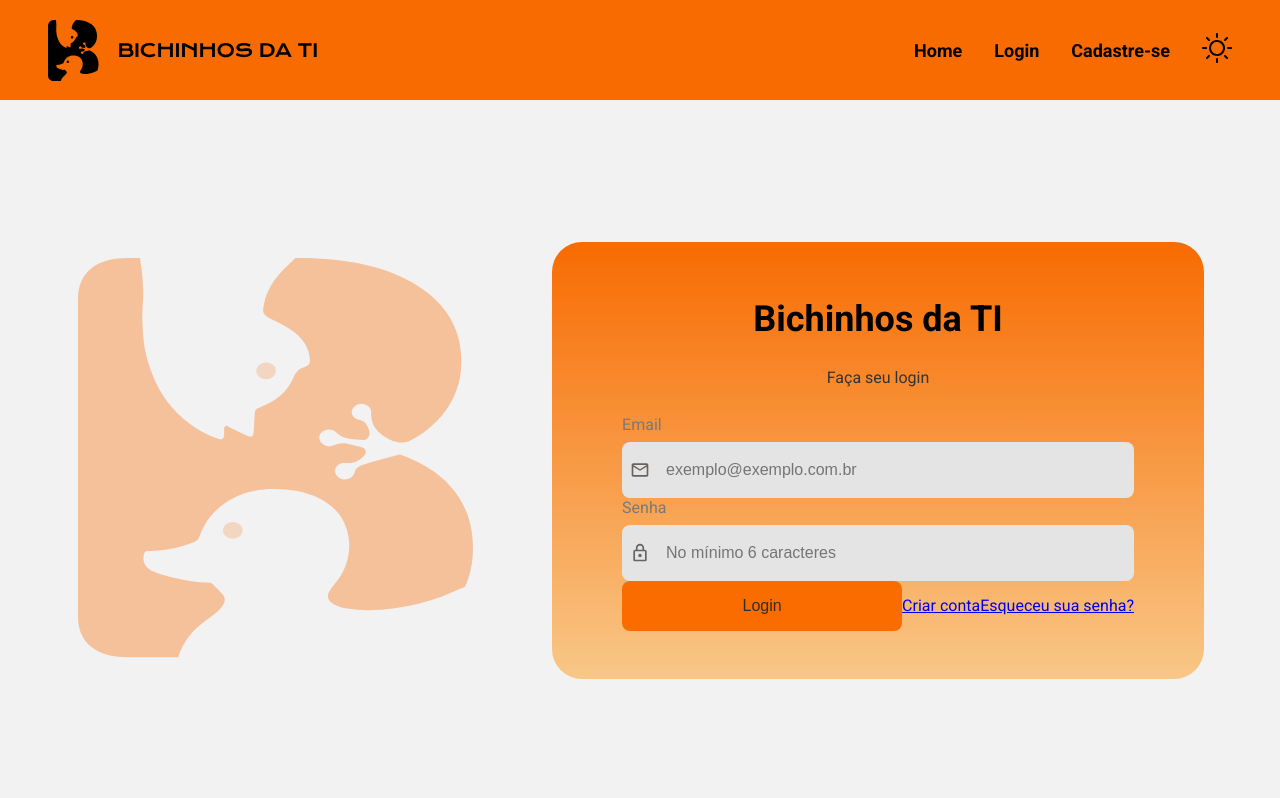
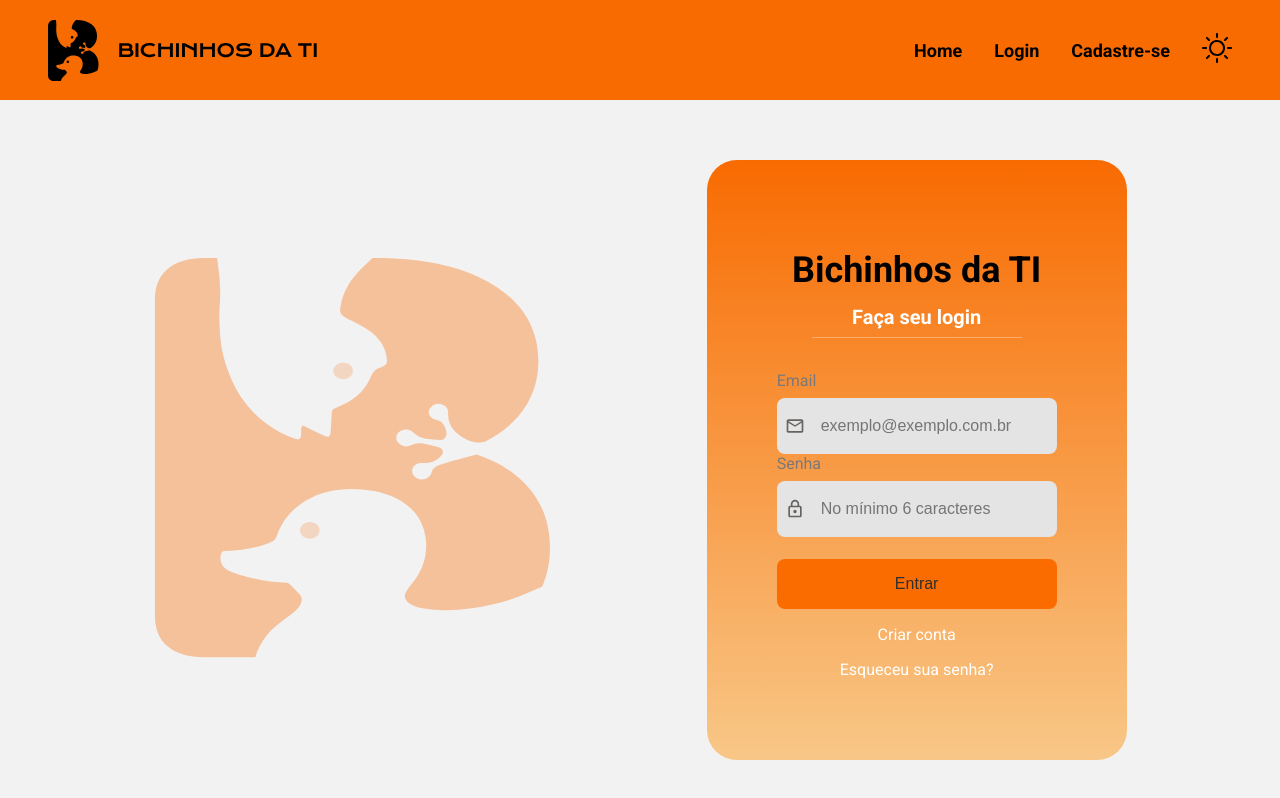
Before and after one commit to Capivara-s-Team/CapSync-Front-End, a React (Vite) app: page /login in a window 1280 px wide. Built offline with nearby package versions, Linux system fonts and the light colour scheme; a web font is replaced by a local one.

Commit message:
feat: finished login page.

```diff
--- a/src/components/cardforms/CardForms.styles.ts
+++ b/src/components/cardforms/CardForms.styles.ts
@@ -1,6 +1,8 @@
 import styled from "styled-components";
 
 export const Container = styled.div`
+  height: 600px;
+
   background: linear-gradient(180deg, #f86b01 0%, #f8c787 100%);
   display: flex;
   align-items: center;
@@ -8,15 +10,35 @@ export const Container = styled.div`
   flex-direction: column;
 
   justify-content: space-evenly;
-  gap: 28px;
 
   padding: 56px 70px 48px;
-  min-width: 520px;
   border-radius: 30px;
 
-  h1 {
-    font-size: 36px;
-    color: #000;
+  .title {
+    display: flex;
+    flex-direction: column;
+    gap: 14px;
+
+    align-items: center;
+
+    h1 {
+      font-size: 36px;
+      color: #000;
+    }
+
+    p {
+      font-size: 20px;
+      font-weight: bold;
+      color: white;
+
+      width: 210px;
+      margin: auto;
+
+      text-align: center;
+
+      border-bottom: 1px solid rgba(255, 255, 255, 0.3);
+      padding-bottom: 8px;
+    }
   }
 
   .theme-dark {
--- a/src/components/cardforms/CardForms.tsx
+++ b/src/components/cardforms/CardForms.tsx
@@ -14,8 +14,10 @@ export default function CardForms({
 }: CardFormsProps) {
   return (
     <Container className={className}>
-      <h1>Bichinhos da TI</h1>
-      <p>{text}</p>
+      <div className="title">
+        <h1>Bichinhos da TI</h1>
+        <p>{text}</p>
+      </div>
       {children}
     </Container>
   );
--- a/src/pages/login/Login.styles.ts
+++ b/src/pages/login/Login.styles.ts
@@ -15,6 +15,20 @@ export const Content = styled.div`
   justify-content: space-evenly;
   height: 85%;
   width: 100%;
+
+  .btns {
+    margin-top: 1.4rem;
+
+    display: flex;
+    flex-direction: column;
+    align-items: center;
+    gap: 1rem;
+
+    a {
+      color: white;
+      text-decoration: none;
+    }
+  }
 `;
 
 export const ThemeIcon = styled.div`
--- a/src/pages/login/Login.tsx
+++ b/src/pages/login/Login.tsx
@@ -40,8 +40,9 @@ export function Login() {
               icon="Password"
             />
 
+            <div className="btns">
               <Button
-              text="Login"
+                text="Entrar"
                 color="#fa6c00"
                 textColor="#2f2f2f"
                 width={17.5}
@@ -50,6 +51,7 @@ export function Login() {
               <Link to={"/singup1"}>Criar conta</Link>
               <Link to={"/recovery"}>Esqueceu sua senha?</Link>
             </div>
+          </div>
         </CardForms>
       </Content>
     </Container>
```
Lines whose indentation alone changed are shown as unchanged.
